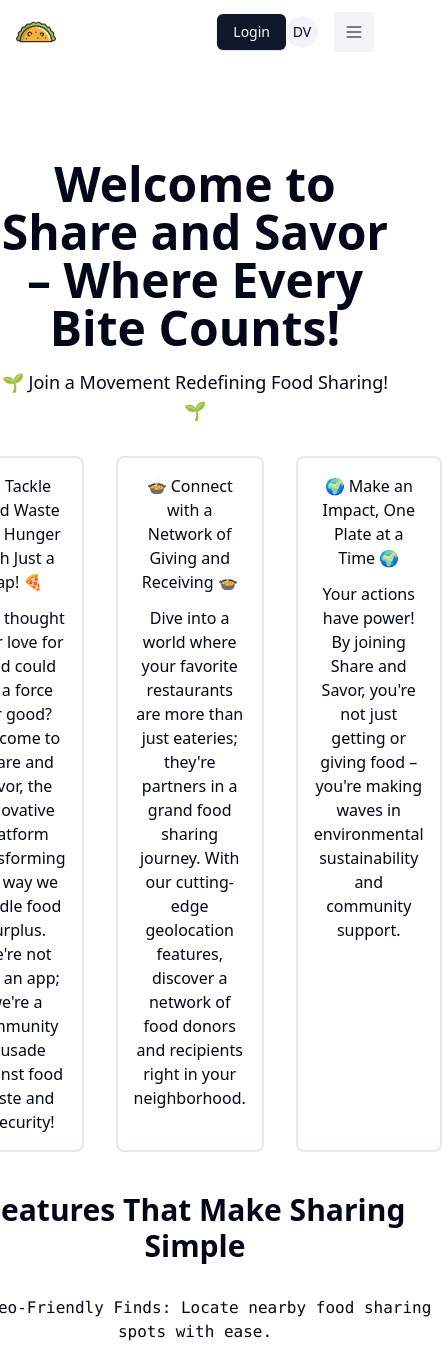
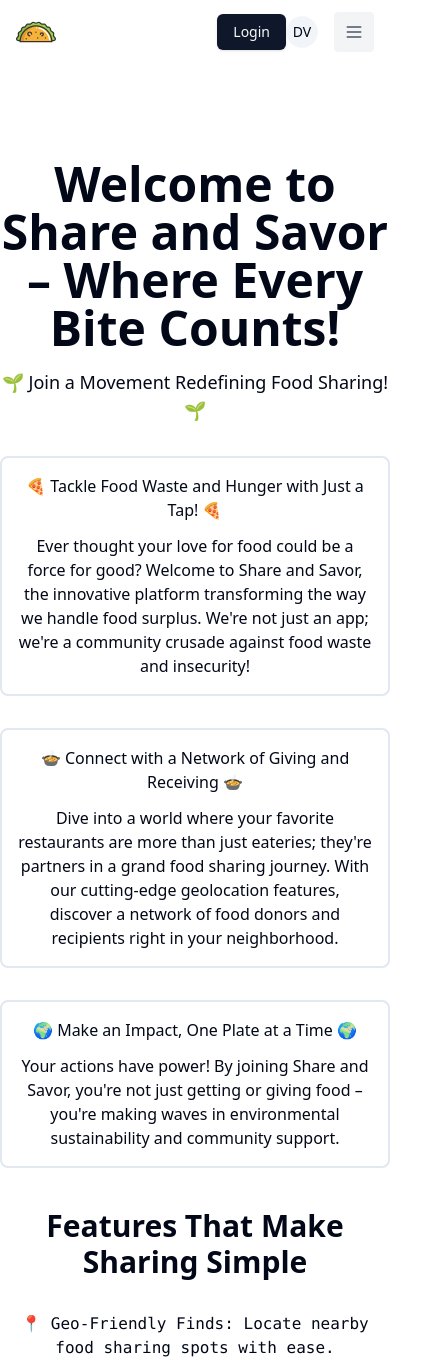
Before and after one commit to Dhruvv4/share-and-savor, a React (Vite) app in the folder client/: page / in a window 390 px wide. Shown: the top 1361 px of the page, 442 px wide, since content can reach past the window. Built offline with nearby package versions, Linux system fonts and the light colour scheme.

Commit message:
style(ui): responsive layout for landing page

```diff
--- a/client/src/components/Landing.jsx
+++ b/client/src/components/Landing.jsx
@@ -14,7 +14,7 @@
         🌱 Join a Movement Redefining Food Sharing! 🌱
       </p>
       <div>
-        <div className="flex gap-8 mb-10">
+        <div className="flex flex-col md:flex-row md:justify-center items-center gap-8 mb-10">
           <p className="p-4 max-w-md rounded-lg border-slate-200 border-2">
             <span className="block font-medium mb-3">
               🍕 Tackle Food Waste and Hunger with Just a Tap! 🍕
```
